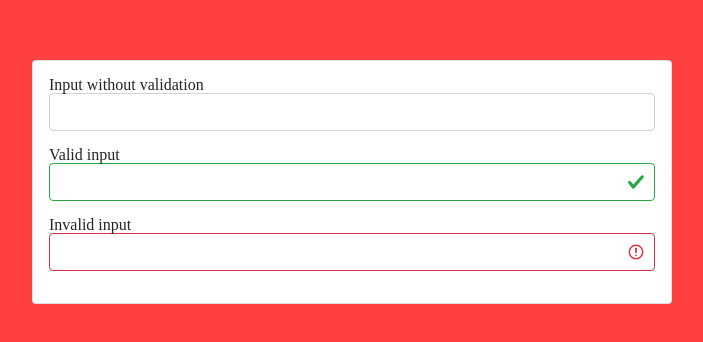
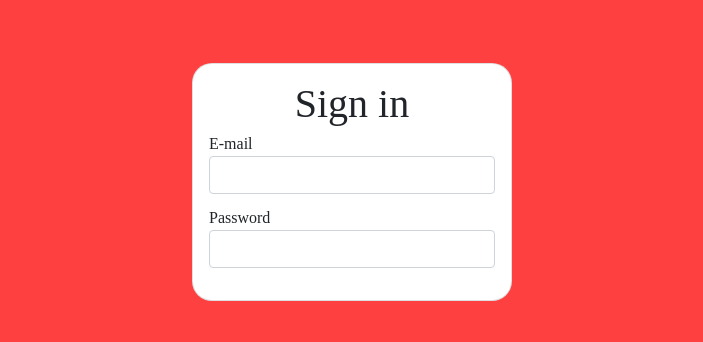
Before and after one commit to lourencovitor/learning-english, a React (Create React App) app: page / in a window 1280 px wide. Shown: the part 218-560 px from the top of the page, without its empty margins (288-991 px from the left). Built offline with nearby package versions, Linux system fonts and the light colour scheme.

Commit message:
create validate in fields of auth

```diff
--- a/src/assets/css/global.css
+++ b/src/assets/css/global.css
@@ -1,5 +1,5 @@
 html, body, div, span, applet, object, iframe,
-h1, h2, h3, h4, h5, h6, p, blockquote, pre,
+blockquote, pre,
 a, abbr, acronym, address, big, cite, code,
 del, dfn, em, img, ins, kbd, q, s, samp,
 small, strike, strong, sub, sup, tt, var,
--- a/src/components/Card/index.jsx
+++ b/src/components/Card/index.jsx
@@ -4,8 +4,8 @@ import {
   Card,
 } from 'reactstrap';
 
-export default ({ children, className }) => (
-  <Card className={`${className} p-3`}>
+export default ({ children, className, style }) => (
+  <Card className={`${className} p-3`} style={style}>
     {children}
   </Card>
 );
--- a/src/pages/Auth/index.jsx
+++ b/src/pages/Auth/index.jsx
@@ -1,29 +1,94 @@
-import React from 'react';
+import React, { useState } from 'react';
 import {
   Form, FormGroup, Label, Input,
 } from 'reactstrap';
 import Card from '../../components/Card';
 import './index.css';
 
-const Auth = () => (
+const Auth = () => {
+  const [email, setEmail] = useState({
+    value: '',
+    valid: false,
+    invalid: false,
+  });
+  const [password, setPassword] = useState({
+    value: '',
+    valid: false,
+    invalid: false,
+  });
+
+  const validateEmail = () => {
+    if (email.value.length) {
+      const re = /\S+@\S+\.\S+/;
+      const validate = re.test(email.value);
+      if (validate) {
+        return setEmail({
+          ...email,
+          valid: true,
+          invalid: false,
+        });
+      }
+      return setEmail({
+        ...email,
+        invalid: true,
+        valid: false,
+      });
+    }
+    return setEmail({ ...email });
+  };
+
+  const validatePassword = () => {
+    if (password.value.length) {
+      const re = /^(?=.*\d)(?=.*[a-z])(?=.*[A-Z])(?=.*[$*&@#])[0-9a-zA-Z$*&@#]{8,}$/;
+      const validate = re.test(password.value);
+      if (validate) {
+        return setPassword({
+          ...password,
+          valid: true,
+          invalid: false,
+        });
+      }
+      return setPassword({
+        ...password,
+        invalid: true,
+        valid: false,
+      });
+    }
+    return setPassword({ ...password });
+  };
+
+  return (
     <div className="main">
-    <Card className="w-50">
+      <Card className="w-25" style={{ borderRadius: '20px' }}>
+        <h1 className="text-center">Sign in</h1>
         <Form>
           <FormGroup>
-          <Label for="exampleEmail">Input without validation</Label>
-          <Input />
+            <Label for="email" className="mb-1">E-mail</Label>
+            <Input
+              name="email"
+              value={email.value}
+              onChange={(e) => setEmail({ ...email, value: e.target.value })}
+              onBlur={() => validateEmail()}
+              valid={email.valid}
+              invalid={email.invalid}
+            />
           </FormGroup>
           <FormGroup>
-          <Label for="exampleEmail">Valid input</Label>
-          <Input valid />
-        </FormGroup>
-        <FormGroup>
-          <Label for="examplePassword">Invalid input</Label>
-          <Input invalid />
+            <Label for="password" className="mb-1">Password</Label>
+            <Input
+              value={password.value}
+              onChange={(e) => {
+                setPassword({ ...password, value: e.target.value });
+              }}
+              onBlur={() => validatePassword()}
+              valid={password.valid}
+              invalid={password.invalid}
+            />
           </FormGroup>
         </Form>
       </Card>
     </div>
   );
+};
 
 export default Auth;
```
Lines whose indentation alone changed are shown as unchanged.
